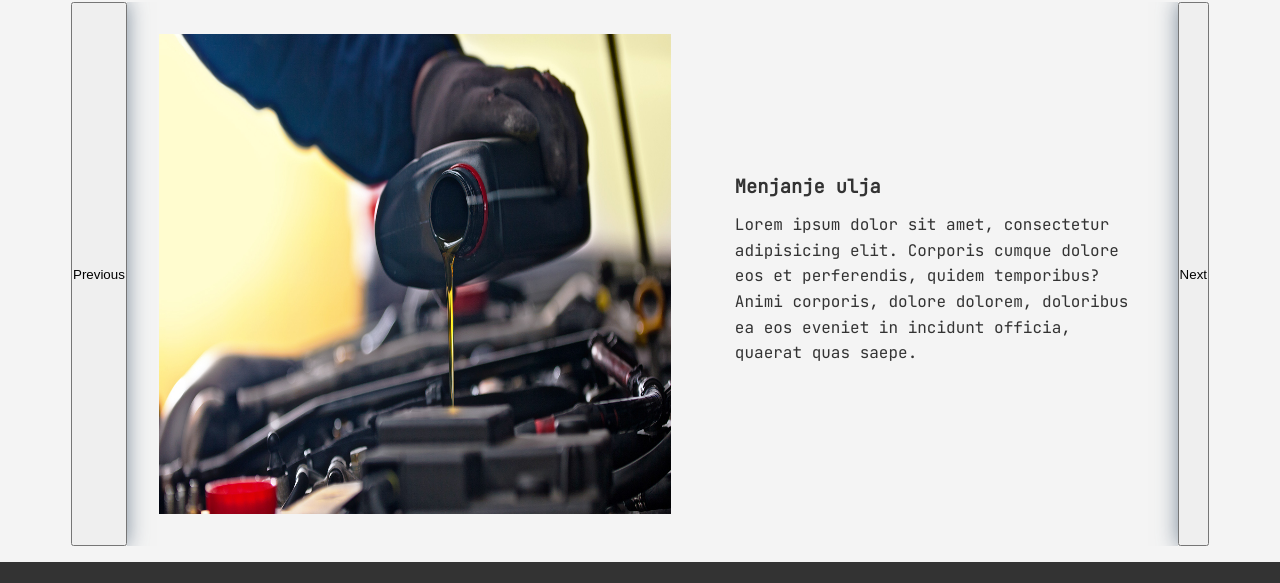
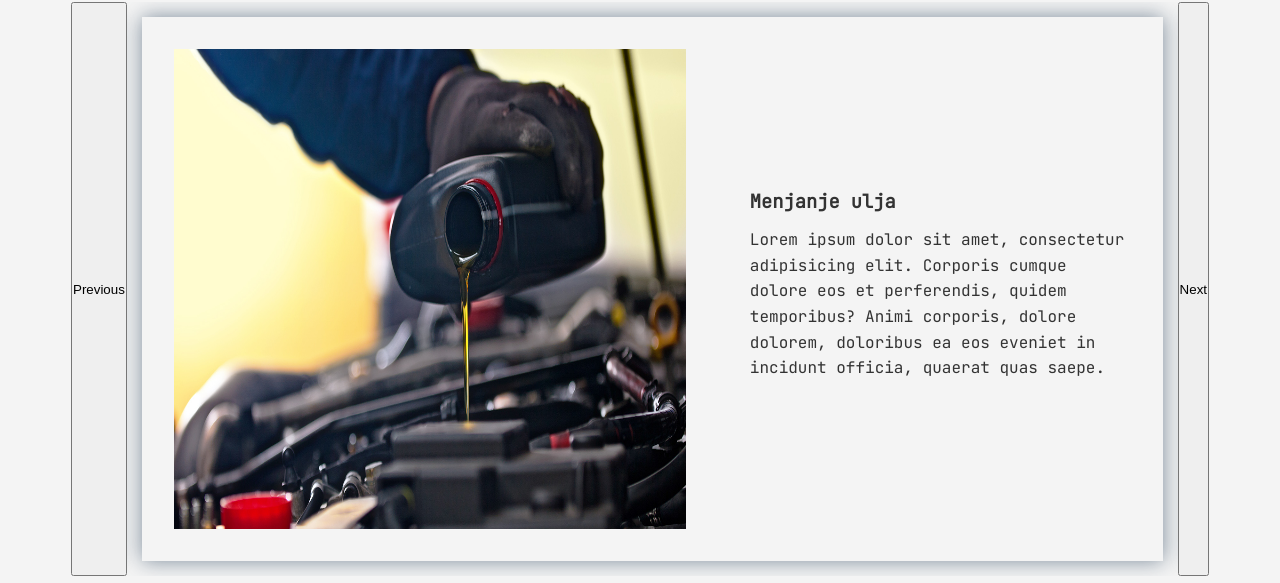
Before and after one commit to Mixilino/EposProjekat, a plain HTML site: page usluge.html in a window 1280 px wide. Shown: the part 114-697 px from the top of the page. Drawn offline with nearby package versions, Linux system fonts and the light colour scheme.

Commit message:
ne znam ni sam sta je ovo vise

```diff
--- a/css/usluge.css
+++ b/css/usluge.css
@@ -8,10 +8,11 @@
 
 .wrapper2 {
     box-shadow: 0 0 20px 0 rgba(72, 94, 116, 0.7);
-    display: grid;
+    display: flex;
     flex-direction: column-reverse;
     justify-content: space-between;
     align-items: center;
+    margin: 15px 15px;
 
 }
 .wrapper2 img{
```
